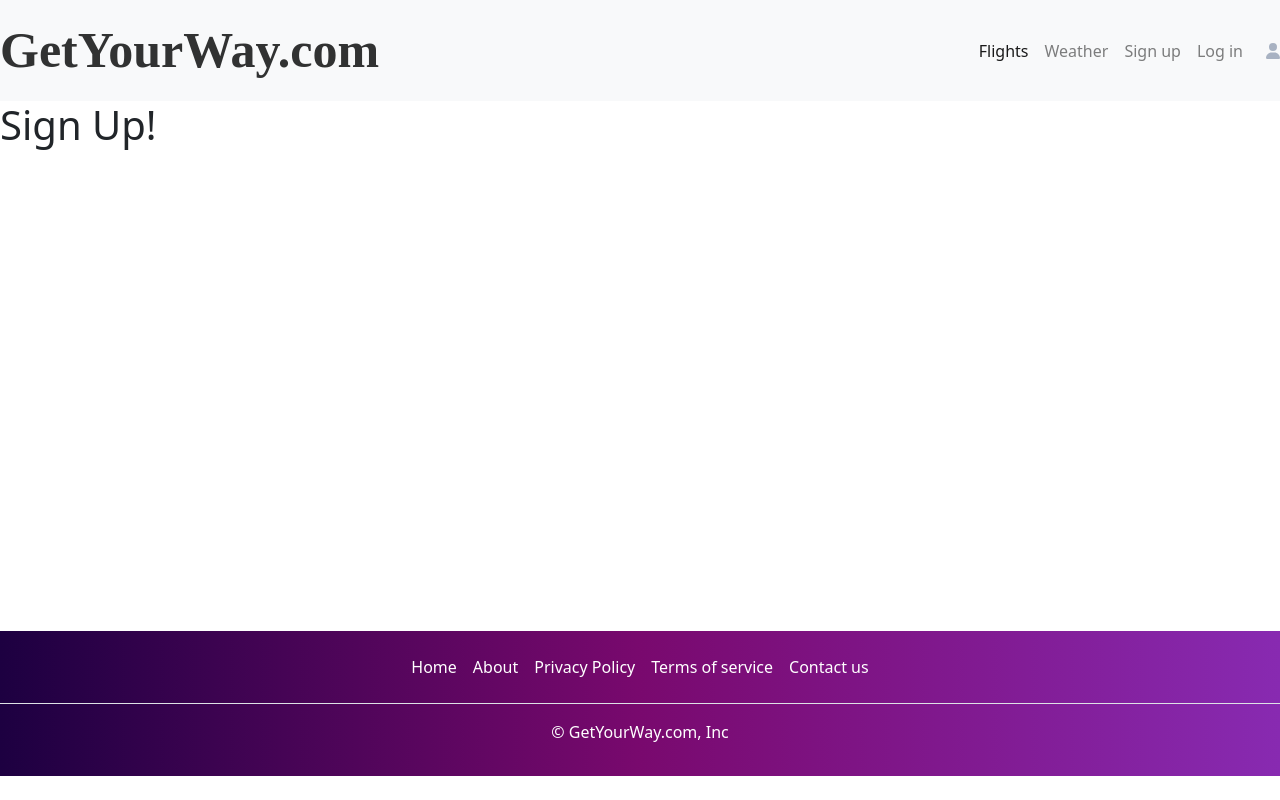
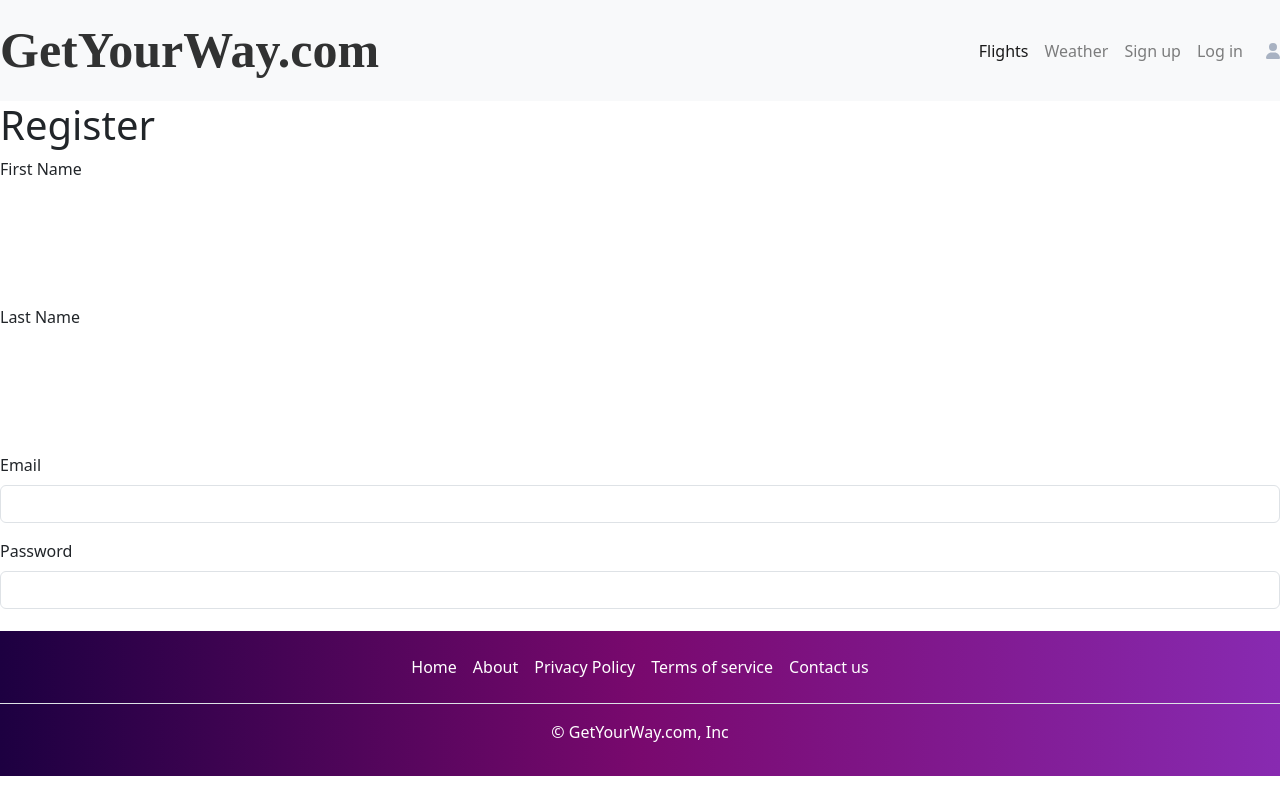
Before and after one commit to eclonghurst/SkyTwoFlyFront, a React (Create React App) app: page /SignUp in a window 1280 px wide. Built offline with nearby package versions, Linux system fonts and the light colour scheme.

Commit message:
added form to registration

```diff
--- a/src/App.css
+++ b/src/App.css
@@ -36,3 +36,53 @@
     transform: rotate(360deg);
   }
 }
+
+
+
+
+.label {
+	display: block;
+	font-size: larger;
+	color: rgb(11, 9, 9);
+	padding: 5px;
+}
+
+.input {
+	font-size: larger;
+	padding: 5px;
+	margin: 2px;
+
+}
+
+.btn {
+	color: rgb(1, 1, 1);
+	background-color: red;
+	border-radius: 5px;
+	font-size: larger;
+	display: block;
+	padding: 5px;
+	margin: 10px auto;
+}
+
+.messages {
+	display: flex;
+	justify-content: center;
+}
+
+.error {
+	display: block;
+	background-color: red;
+	color: white;
+	width: fit-content;
+	height: 50px;
+	padding: 5px;
+}
+
+.success {
+	display: block;
+	background-color: lightblue;
+	color: black;
+	width: fit-content;
+	height: 50px;
+	padding: 5px;
+}
--- a/src/Components/ButtonCSS.css
+++ b/src/Components/ButtonCSS.css
@@ -21,7 +21,7 @@
 /* onClick border (removed) */
 .autocompleteInputField:focus {
   outline: none;
-}
+}x
 
 .autocomplete-container {
     position: relative;
--- /dev/null
+++ b/src/Components/RegistrationForm.jsx
@@ -0,0 +1,52 @@
+import React, { useState } from 'react';
+
+function RegistrationForm() {
+  const [formData, setFormData] = useState({
+    firstName: '',
+    lastName: '',
+    email: '',
+    password: ''
+  });
+
+  const handleChange = (e) => {
+    const { name, value } = e.target;
+    setFormData({
+      ...formData,
+      [name]: value
+    });
+  };
+
+  const handleSubmit = (e) => {
+    e.preventDefault();
+
+  };
+
+  return (
+    <div className="form-container" style={{ marginTop: '0px' }}>
+      <form onSubmit={handleSubmit}>
+        <div className="form-group">
+          <label htmlFor="firstName" className="form-label">First Name</label>
+          <input type="text" id="firstName" name="firstName" value={formData.firstName} onChange={handleChange} className="form-control" />
+        </div>
+        <div className="form-group">
+          <label htmlFor="lastName" className="form-label">Last Name</label>
+          <input type="text" id="lastName" name="lastName" value={formData.lastName} onChange={handleChange} className="form-control" />
+        </div>
+        <div className="form-group">
+          <label htmlFor="email" className="form-label">Email</label>
+          <input type="email" id="email" name="email" value={formData.email} onChange={handleChange} className="form-control" />
+        </div>
+        <div className="form-group">
+          <label htmlFor="password" className="form-label">Password</label>
+          <input type="password" id="password" name="password" value={formData.password} onChange={handleChange} className="form-control" />
+        </div>
+        <button type="submit" className="btn btn-primary">Register</button>
+      </form>
+    </div>
+  );
+}
+
+
+
+
+export default RegistrationForm;
--- a/src/Pages/SignUp.js
+++ b/src/Pages/SignUp.js
@@ -1,6 +1,15 @@
 import React from "react";
+import Form from '../Components/RegistrationForm'
+import RegistrationForm from "../Components/RegistrationForm";
 function SignUp(){
-    return<h1>Sign Up!</h1>
+    return<>
+    <h1>Register</h1>
+    <RegistrationForm/>
+</>
+
+
+
+
 }
 
 export default SignUp;
```
